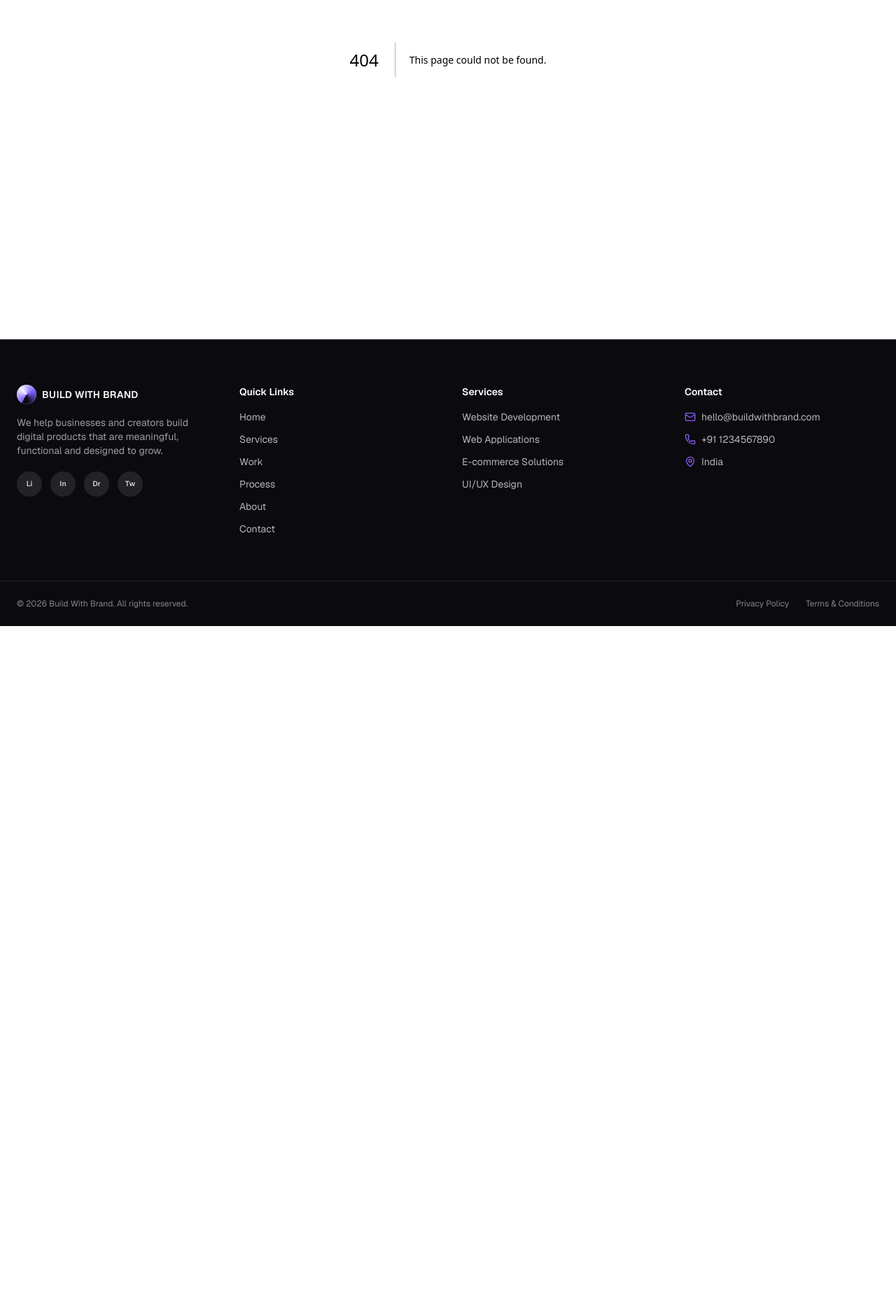
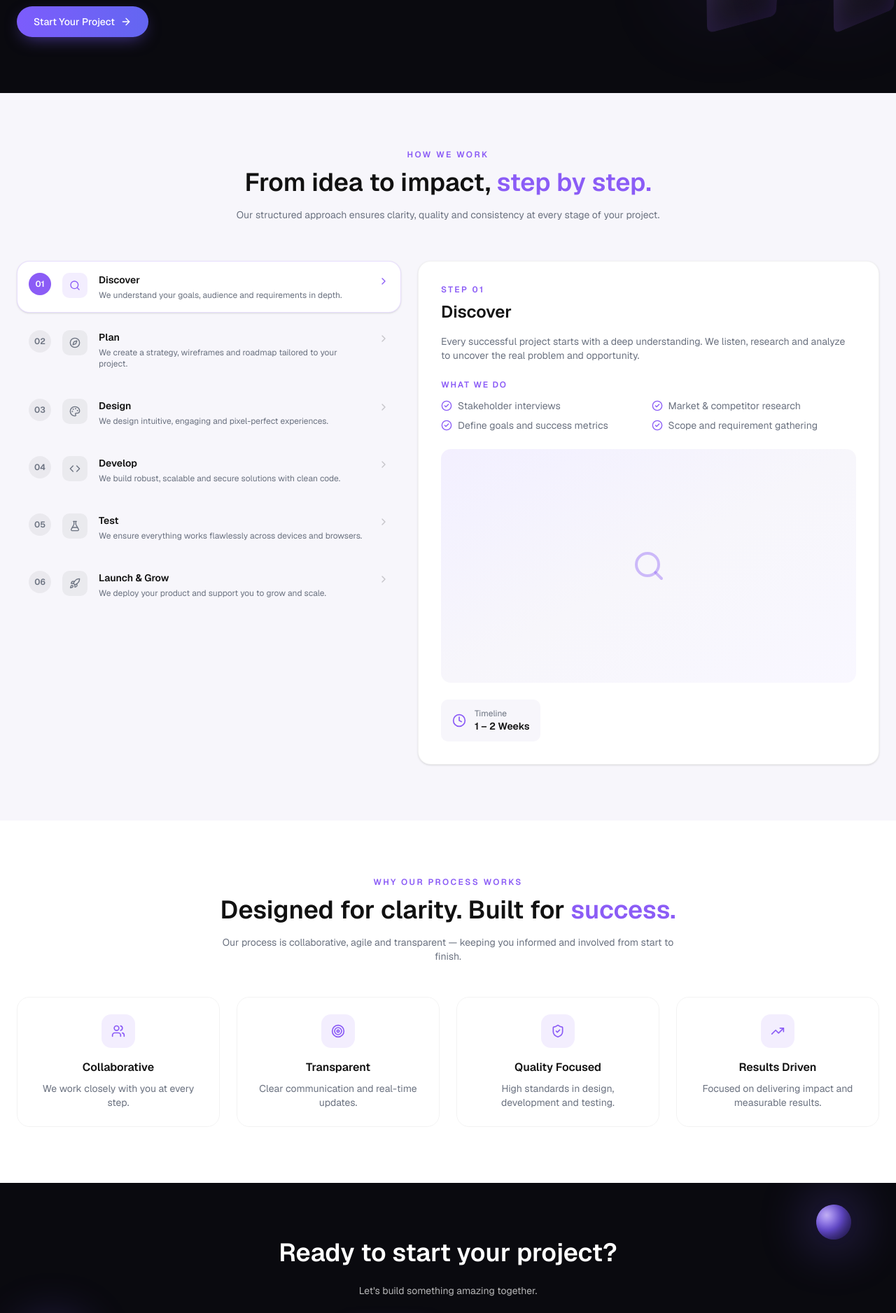
Before and after one commit to rawat-nikhil/build-with-brand, a Next.js app: page /process in a window 1280 px wide. Before the commit this address had no page. Shown: the part 380-2257 px from the top of the page at 70% size. Before the commit the page ends 1275 px from the top, so only its background shows below. Built offline with nearby package versions, Linux system fonts and the light colour scheme.

Commit message:
Add Process page with interactive step explorer

```diff
--- /dev/null
+++ b/src/app/process/page.tsx
@@ -0,0 +1,196 @@
+import type { Metadata } from "next";
+import { Code, Compass, FlaskConical, Palette, Rocket, Search, ShieldCheck, Target, TrendingUp, Users } from "lucide-react";
+
+import { Hero } from "@/components/marketing/hero";
+import { Eyebrow } from "@/components/marketing/eyebrow";
+import { CtaButton } from "@/components/marketing/cta-button";
+import { CTASection } from "@/components/marketing/cta-section";
+import { ProcessExplorer, type ProcessStepData } from "@/components/marketing/process-explorer";
+import { CubeCluster } from "@/components/decor/cube-cluster";
+import { FloatingSphere } from "@/components/decor/floating-sphere";
+
+export const metadata: Metadata = {
+  title: "Process — Build With Brand",
+  description: "A proven, transparent process — from discovery to launch and growth.",
+};
+
+const steps: ProcessStepData[] = [
+  {
+    index: "01",
+    icon: <Search className="size-4" />,
+    iconLarge: <Search className="size-12 text-brand-violet/40" />,
+    title: "Discover",
+    summary: "We understand your goals, audience and requirements in depth.",
+    description:
+      "Every successful project starts with a deep understanding. We listen, research and analyze to uncover the real problem and opportunity.",
+    bullets: [
+      "Stakeholder interviews",
+      "Market & competitor research",
+      "Define goals and success metrics",
+      "Scope and requirement gathering",
+    ],
+    timeline: "1 – 2 Weeks",
+  },
+  {
+    index: "02",
+    icon: <Compass className="size-4" />,
+    iconLarge: <Compass className="size-12 text-brand-violet/40" />,
+    title: "Plan",
+    summary: "We create a strategy, wireframes and roadmap tailored to your project.",
+    description:
+      "We translate insights into an actionable plan — mapping the strategy, information architecture and project roadmap.",
+    bullets: ["Strategy & roadmap", "Information architecture", "Wireframing", "Timeline & milestones"],
+    timeline: "1 Week",
+  },
+  {
+    index: "03",
+    icon: <Palette className="size-4" />,
+    iconLarge: <Palette className="size-12 text-brand-violet/40" />,
+    title: "Design",
+    summary: "We design intuitive, engaging and pixel-perfect experiences.",
+    description:
+      "We craft interfaces that are as beautiful as they are usable, iterating closely with you at every step.",
+    bullets: ["UI design", "Interactive prototypes", "Design system", "Usability review"],
+    timeline: "2 – 3 Weeks",
+  },
+  {
+    index: "04",
+    icon: <Code className="size-4" />,
+    iconLarge: <Code className="size-12 text-brand-violet/40" />,
+    title: "Develop",
+    summary: "We build robust, scalable and secure solutions with clean code.",
+    description:
+      "Our engineers turn designs into fast, reliable and maintainable products using modern best practices.",
+    bullets: ["Frontend & backend development", "API integrations", "Code reviews", "Performance optimization"],
+    timeline: "3 – 6 Weeks",
+  },
+  {
+    index: "05",
+    icon: <FlaskConical className="size-4" />,
+    iconLarge: <FlaskConical className="size-12 text-brand-violet/40" />,
+    title: "Test",
+    summary: "We ensure everything works flawlessly across devices and browsers.",
+    description:
+      "We rigorously test functionality, performance and accessibility before anything ships.",
+    bullets: ["Cross-browser testing", "QA & bug fixing", "Performance audits", "Accessibility checks"],
+    timeline: "1 Week",
+  },
+  {
+    index: "06",
+    icon: <Rocket className="size-4" />,
+    iconLarge: <Rocket className="size-12 text-brand-violet/40" />,
+    title: "Launch & Grow",
+    summary: "We deploy your product and support you to grow and scale.",
+    description:
+      "We handle a smooth launch and stick around to help you measure, iterate and grow.",
+    bullets: ["Deployment & monitoring", "Analytics setup", "Ongoing support", "Growth iterations"],
+    timeline: "Ongoing",
+  },
+];
+
+const whyItWorks = [
+  {
+    icon: Users,
+    title: "Collaborative",
+    description: "We work closely with you at every step.",
+  },
+  {
+    icon: Target,
+    title: "Transparent",
+    description: "Clear communication and real-time updates.",
+  },
+  {
+    icon: ShieldCheck,
+    title: "Quality Focused",
+    description: "High standards in design, development and testing.",
+  },
+  {
+    icon: TrendingUp,
+    title: "Results Driven",
+    description: "Focused on delivering impact and measurable results.",
+  },
+];
+
+export default function ProcessPage() {
+  return (
+    <>
+      <Hero
+        eyebrow="Our Process"
+        title={
+          <>
+            A proven process. Built for <span className="text-brand-violet">results.</span>
+          </>
+        }
+        description="We follow a simple, transparent and collaborative process to turn your ideas into impactful digital products."
+        actions={<CtaButton href="/contact">Start Your Project</CtaButton>}
+        visual={<CubeCluster size={280} />}
+      />
+
+      <section className="bg-brand-bg-light px-6 py-20">
+        <div className="mx-auto max-w-7xl">
+          <div className="mx-auto max-w-2xl text-center">
+            <Eyebrow className="text-center">How We Work</Eyebrow>
+            <h2 className="mt-3 text-3xl font-semibold text-brand-ink sm:text-4xl">
+              From idea to impact, <span className="text-brand-violet">step by step.</span>
+            </h2>
+            <p className="mt-4 text-sm text-brand-ink-secondary">
+              Our structured approach ensures clarity, quality and consistency at every stage of
+              your project.
+            </p>
+          </div>
+
+          <div className="mt-14">
+            <ProcessExplorer steps={steps} />
+          </div>
+        </div>
+      </section>
+
+      <section className="bg-white px-6 py-20">
+        <div className="mx-auto max-w-7xl">
+          <div className="mx-auto max-w-2xl text-center">
+            <Eyebrow className="text-center">Why Our Process Works</Eyebrow>
+            <h2 className="mt-3 text-3xl font-semibold text-brand-ink sm:text-4xl">
+              Designed for clarity. Built for <span className="text-brand-violet">success.</span>
+            </h2>
+            <p className="mt-4 text-sm text-brand-ink-secondary">
+              Our process is collaborative, agile and transparent — keeping you informed and
+              involved from start to finish.
+            </p>
+          </div>
+
+          <div className="mt-12 grid gap-6 sm:grid-cols-2 lg:grid-cols-4">
+            {whyItWorks.map((item) => (
+              <div key={item.title} className="rounded-2xl border border-black/5 p-6 text-center">
+                <span className="mx-auto flex size-12 items-center justify-center rounded-xl bg-brand-violet/10 text-brand-violet">
+                  <item.icon className="size-5" />
+                </span>
+                <h3 className="mt-4 text-base font-semibold text-brand-ink">{item.title}</h3>
+                <p className="mt-2 text-sm text-brand-ink-secondary">{item.description}</p>
+              </div>
+            ))}
+          </div>
+        </div>
+      </section>
+
+      <CTASection
+        tone="dark"
+        title="Ready to start your project?"
+        description="Let's build something amazing together."
+        actions={
+          <>
+            <CtaButton href="/contact">Let&apos;s Build</CtaButton>
+            <CtaButton href="/contact" variant="outline-dark" icon={false}>
+              Schedule a Call
+            </CtaButton>
+          </>
+        }
+        decor={
+          <>
+            <FloatingSphere size={70} tone="dark" className="absolute bottom-8 left-10 hidden md:block" />
+            <FloatingSphere size={50} tone="violet" delay={1} className="absolute top-10 right-16 hidden md:block" />
+          </>
+        }
+      />
+    </>
+  );
+}
```
